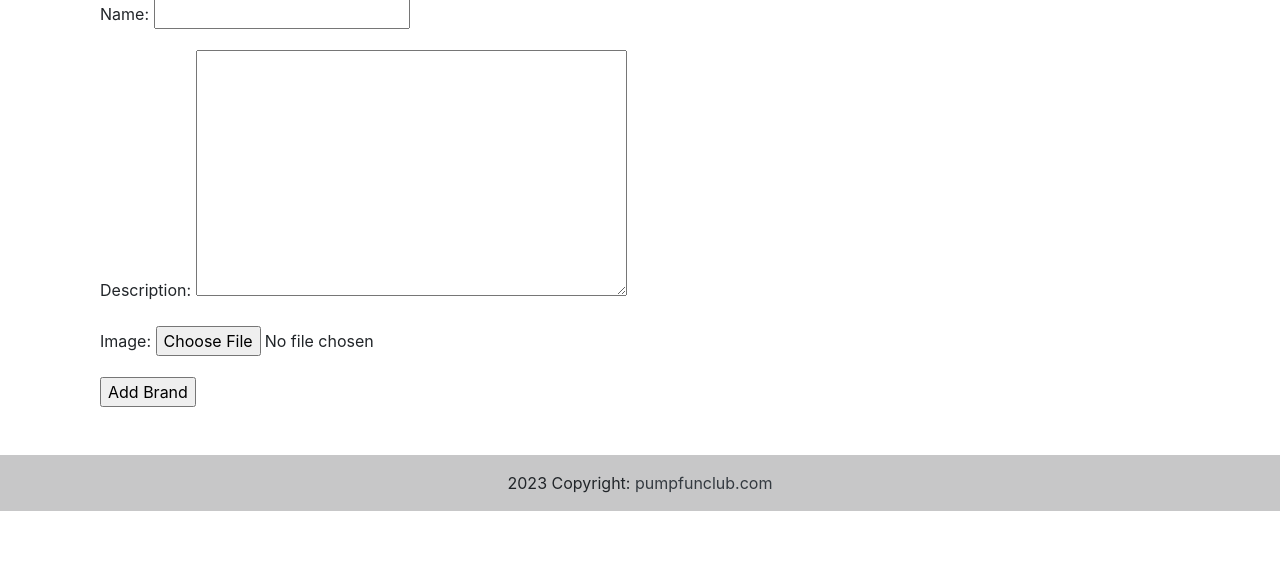
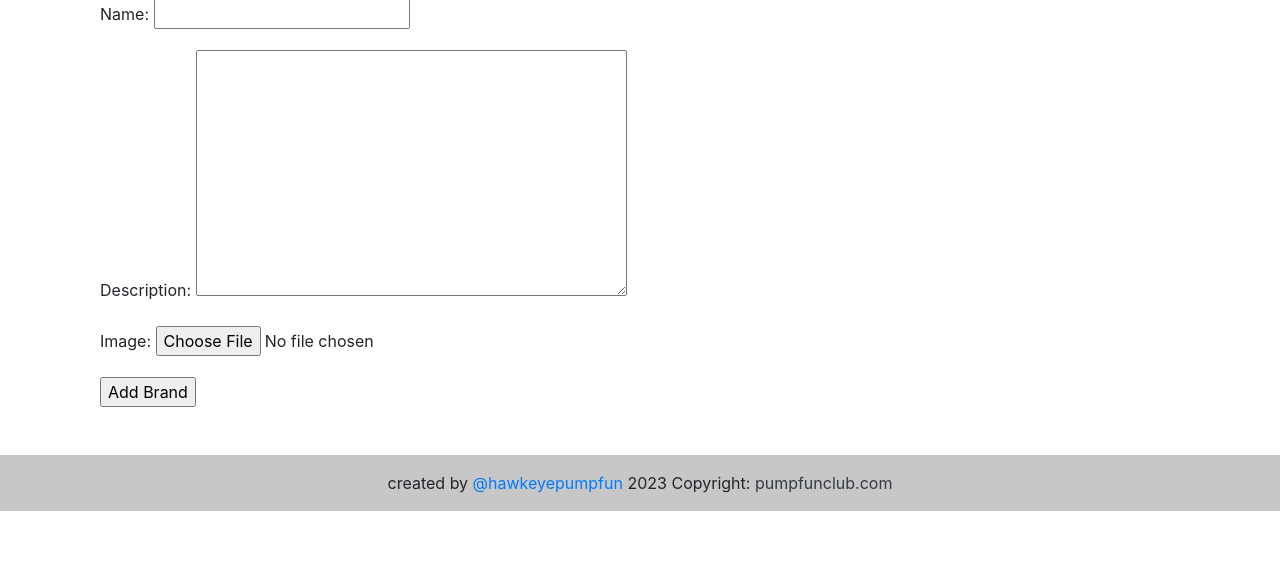
Before and after one commit to tfnlab/homerenovationnation, a Django app: page /add_brand/ in a window 1280 px wide. Shown: the part 105-681 px from the top of the page. Run offline with Django 4.2, Linux system fonts and the light colour scheme; data that the repository does not hold is empty.

Commit message:
update with json

```diff
--- a/website/store/templates/base.html
+++ b/website/store/templates/base.html
@@ -108,7 +108,7 @@
   <footer class="bg-light text-center text-lg-start">
     <!-- Copyright -->
     <div class="text-center p-3" style="background-color: rgba(0, 0, 0, 0.2);">
-      2023 Copyright:
+      created by <a href="https://x.com/hawkeyepumpfun">@hawkeyepumpfun</a> 2023 Copyright:
       <a class="text-dark" href="https://pumpfunclub.com/">pumpfunclub.com</a>
     </div>
     <!-- Copyright -->
```
